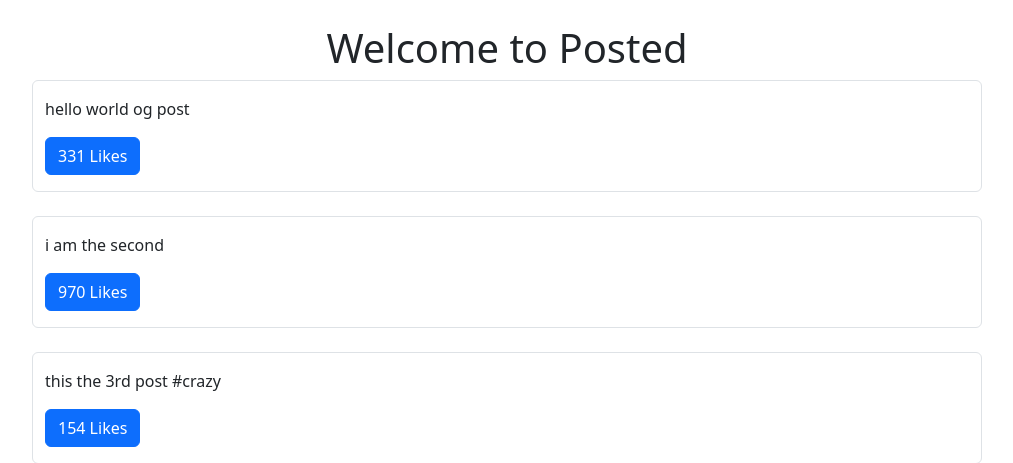
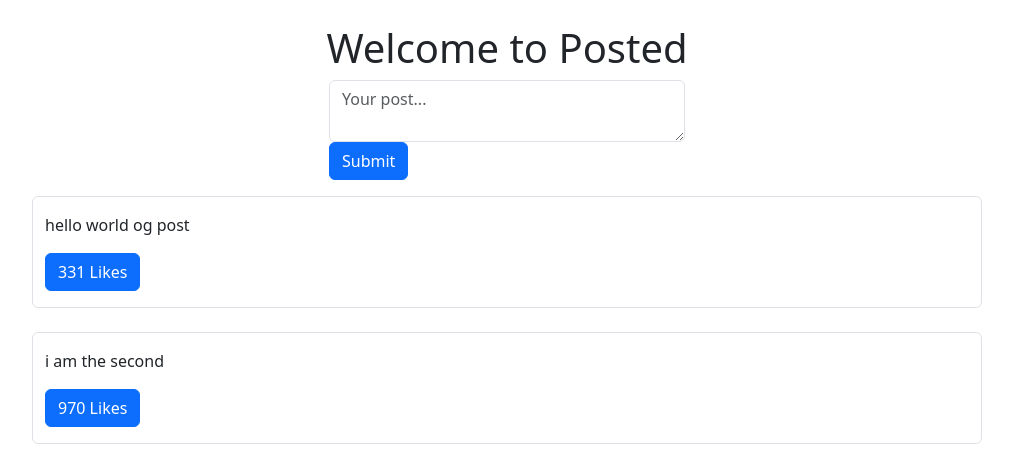
Before and after one commit to lo-ganxxx/School-Project, a Django app: page / in a window 1280 px wide. Shown: the part 56-519 px from the top of the page, without its empty margins (133-1146 px from the left). Run offline with Django 4.2, Linux system fonts and the light colour scheme; data comes from the database, SQL or seed files in the repository; both versions use the stored data as it was after the commit.

Commit message:
adding post form to homepage

```diff
--- a/portfolio_website/posts/views.py
+++ b/portfolio_website/posts/views.py
@@ -12,11 +12,11 @@ def home_view(request, *args, **kwargs):
     return render(request, "pages/home.html", context={}, status=200)
 
 def create_post(request, *args, **kwargs):
-    form = PostForm(request.POST or None)
-    if form.is_valid():
-        obj = form.save(commit=False)
-        obj.save()
-        form = PostForm
+    form = PostForm(request.POST or None) #this means that if the request is not a POST but instead a GET (e.g. loading up the page initially), it is a fallback value so that it doesnt just submit no data
+    if form.is_valid(): #if form doesnt return a ValidationError
+        obj = form.save(commit=False) #creates a new Post object with the form data by calling the save() method on the form, passing in commit=False to prevent it from immediately being saved to the database
+        obj.save() #saves the Post object to database
+        form = PostForm #clears the form for next submitting
     return render(request, "components/form.html", context={"form": form})
 
 def post_list_view(request, *args, **kwargs):
--- a/portfolio_website/templates/pages/home.html
+++ b/portfolio_website/templates/pages/home.html
@@ -4,6 +4,16 @@
 <div class='row text-center'>
     <div class='col'>
         <h1>Welcome to Posted</h1>
+    </div>
+</div>
+
+<div class='row mb-3'>
+    <div class='col-md-4 mx-auto col-10'>
+        <form class='form' method='POST' action='/create'>
+            {% csrf_token %}
+            <input type='hidden' value='/' name='next' />
+            <textarea class='form-control' name='content' placeholder='Your post...'></textarea>
+            <button type='submit' class='btn btn-primary'>Submit</button>
     </div>
 </div>
 
```
Also changed, not shown: portfolio_website/db.sqlite3.
